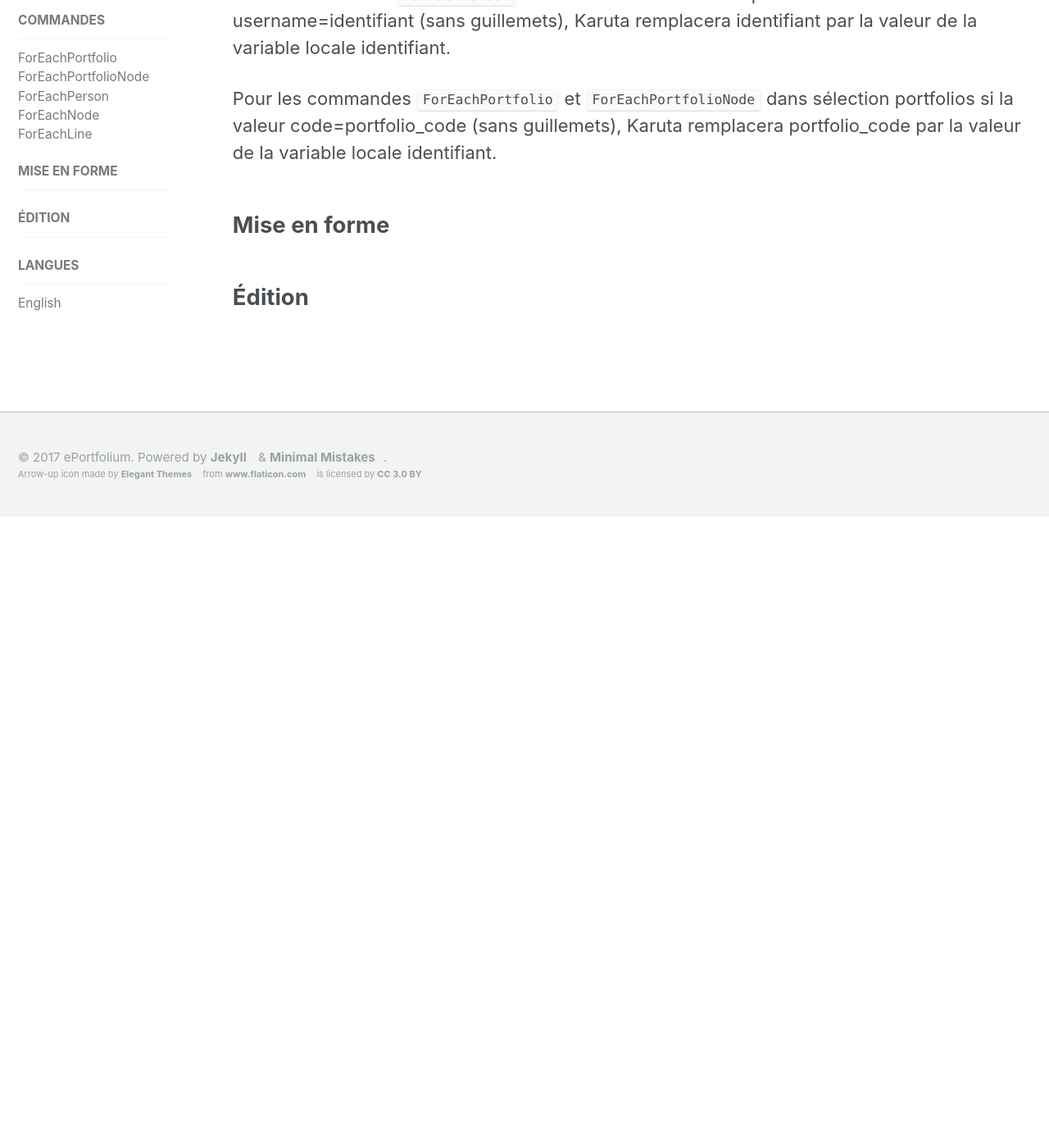
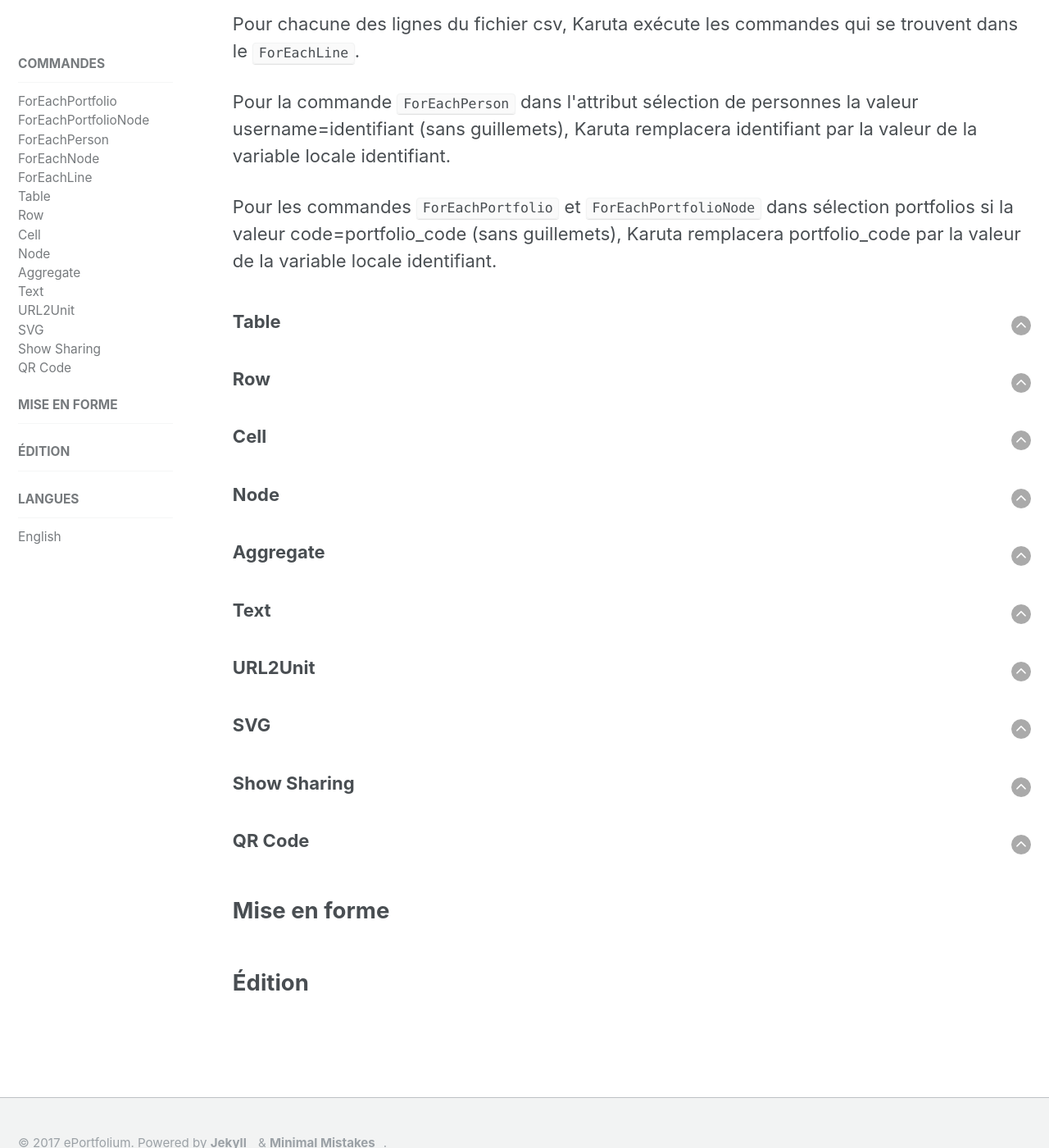
Before and after one commit to karutaproject/karuta-frontend-documentation, a Jekyll site: the page built from _pages/report_fr.html, in a window 1280 px wide and 1400 px high, scrolled down 4677 px. Shown: the whole window at 82% size. Built offline with Jekyll 4.4.1, drawn with Linux system fonts in a browser that asks for light colours; before the commit the page ends 5307 px from its top, so only the background shows below that.

Commit message:
navigation-report

```diff
--- a/_pages/report_fr.html
+++ b/_pages/report_fr.html
@@ -22,6 +22,9 @@ sidebar:
 	<li><code><a href='#for-each-portfolio-node'>ForEachPortfolioNode</a></code></li>
 	<li><code><a href='#for-each-person'>ForEachPerson</a></code></li>
 	<li><code><a href='#for-each-node'>ForEachNode</a></code></li>
+	<li><code><a href='#table'>Table</a></code></li>
+	<li><code><a href='#row'>Row</a></code></li>
+	<li><code><a href='#cell'>Cell</a></code></li>
 </ul>
 
 
@@ -122,6 +125,56 @@ sidebar:
 	<p>Pour les commandes <code>ForEachPortfolio</code> et <code>ForEachPortfolioNode</code> dans sélection portfolios si la valeur code=portfolio_code  (sans guillemets), Karuta remplacera portfolio_code par la valeur de la variable locale identifiant.</p>
 </article>
 
+<article>
+	<a style='float:right' href='#top'><img src='../assets/img/arrow-up.png'/></a>
+	<h3 id='table'>Table</h3>
+</article>
+
+<article>
+	<a style='float:right' href='#top'><img src='../assets/img/arrow-up.png'/></a>
+	<h3 id='row'>Row</h3>
+</article>
+
+<article>
+	<a style='float:right' href='#top'><img src='../assets/img/arrow-up.png'/></a>
+	<h3 id='cell'>Cell</h3>
+</article>
+
+<article>
+	<a style='float:right' href='#top'><img src='../assets/img/arrow-up.png'/></a>
+	<h3 id='cell'>Node</h3>
+</article>
+
+<article>
+	<a style='float:right' href='#top'><img src='../assets/img/arrow-up.png'/></a>
+	<h3 id='aggregate'>Aggregate</h3>
+</article>
+
+<article>
+	<a style='float:right' href='#top'><img src='../assets/img/arrow-up.png'/></a>
+	<h3 id='text'>Text</h3>
+</article>
+
+<article>
+	<a style='float:right' href='#top'><img src='../assets/img/arrow-up.png'/></a>
+	<h3 id='url2unit'>URL2Unit</h3>
+</article>
+
+<article>
+	<a style='float:right' href='#top'><img src='../assets/img/arrow-up.png'/></a>
+	<h3 id='svg'>SVG</h3>
+</article>
+
+<article>
+	<a style='float:right' href='#top'><img src='../assets/img/arrow-up.png'/></a>
+	<h3 id='show-sharing'>Show Sharing</h3>
+</article>
+
+<article>
+	<a style='float:right' href='#top'><img src='../assets/img/arrow-up.png'/></a>
+	<h3 id='qrcode'>QR Code</h3>
+</article>
+
 <h2 id='css'>Mise en forme</h2>
 
 <h2 id='edition'>Édition</h2>
```
Also changed, not shown: _data/navigation.yml (+20 -0 lines).
